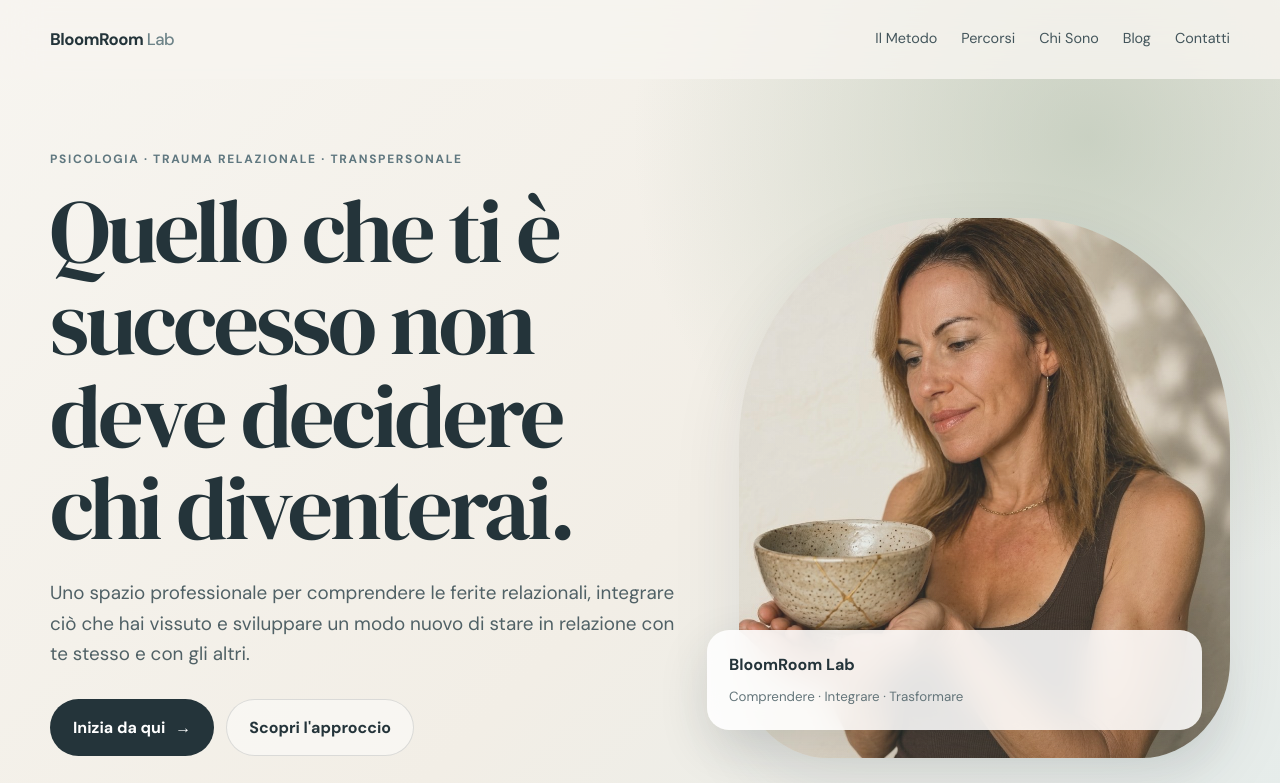
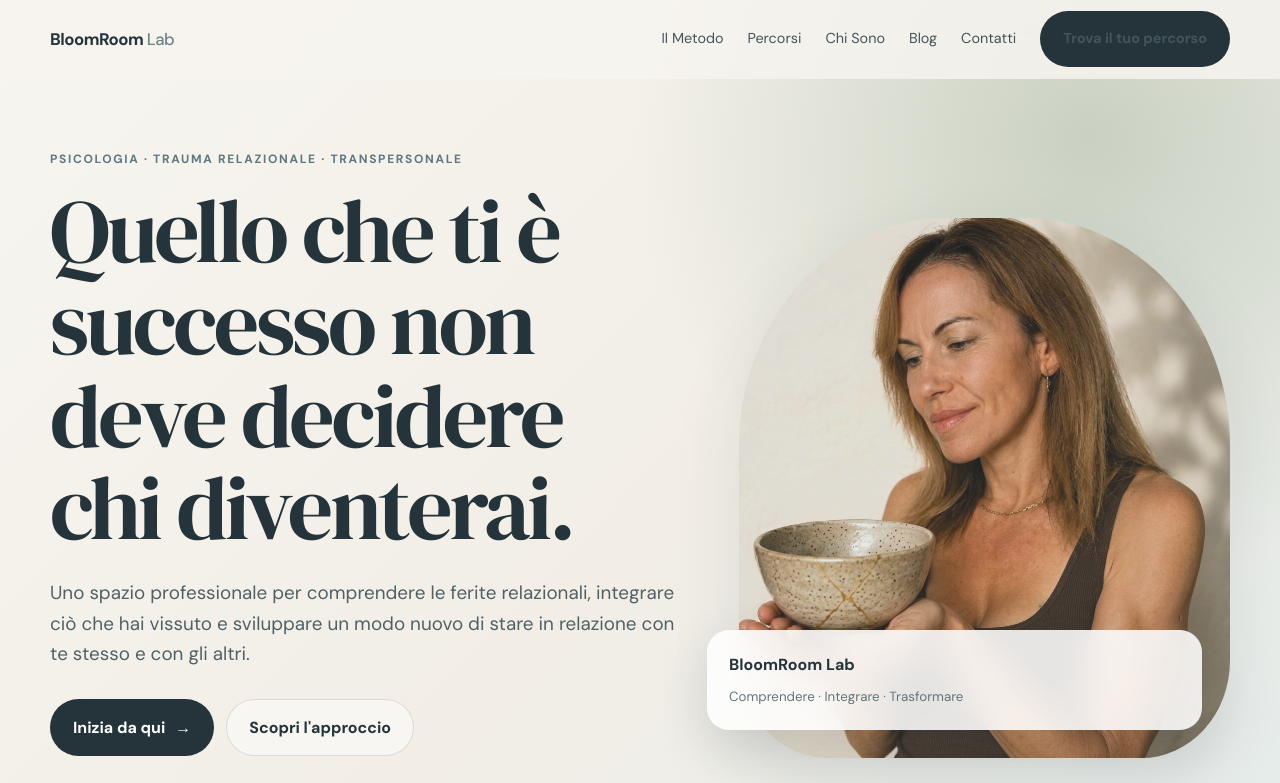
Before and after one commit to mncusco/Bloom-Room-Lab, a plain HTML site: page index.html in a window 1280 px wide. Shown: the top 783 px of the page. Drawn offline with Linux system fonts and the light colour scheme.

```diff
--- a/index.html
+++ b/index.html
@@ -60,6 +60,7 @@
   <a class="brand" href="#top">BloomRoom <span>Lab</span></a>
   <nav class="nav-links" aria-label="Navigazione principale">
     <a href="#metodo">Il Metodo</a><a href="#percorsi">Percorsi</a><a href="#chi-siamo">Chi Sono</a><a href="#lab">Blog</a><a href="#contatti">Contatti</a>
+    <a class="btn btn-primary" href="#orientamento">Trova il tuo percorso</a>
   </nav>
   <button class="menu" aria-label="Apri menu" onclick="document.body.classList.toggle('menu-open')">☰</button>
 </div></header>
```
